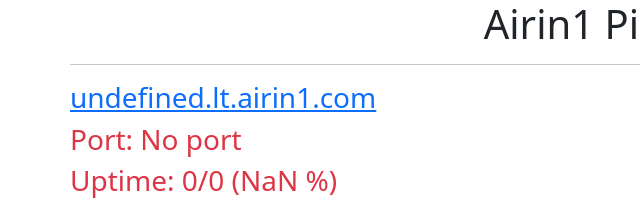
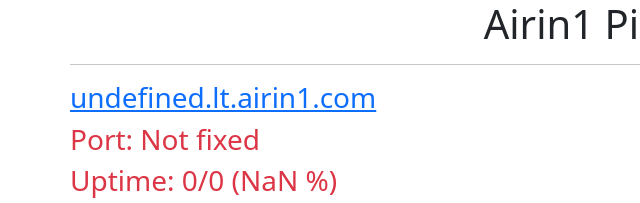
Before and after one commit to Chomtana/airin1-toolkit, a website: page index.html in a window 1280 px wide. Shown: the top 203 px of the page, 12-652 px from the left. Drawn offline with nearby package versions, Linux system fonts and the light colour scheme; no server answers.

Commit message:
Change typo

```diff
--- a/index.html
+++ b/index.html
@@ -87,7 +87,7 @@
         $("#subdomain a").attr("href", "http://" + subdomain + ".lt.airin1.com")
         $("#subdomain h3").text(subdomain + ".lt.airin1.com");
 
-        $("#fixport span").text(port || "No port");
+        $("#fixport span").text(port || "Not fixed");
 
         $("#uptime span").text(`${uptime}/${downtime} (${Math.floor(uptimePercentage * 100)} %)`);
 
```
